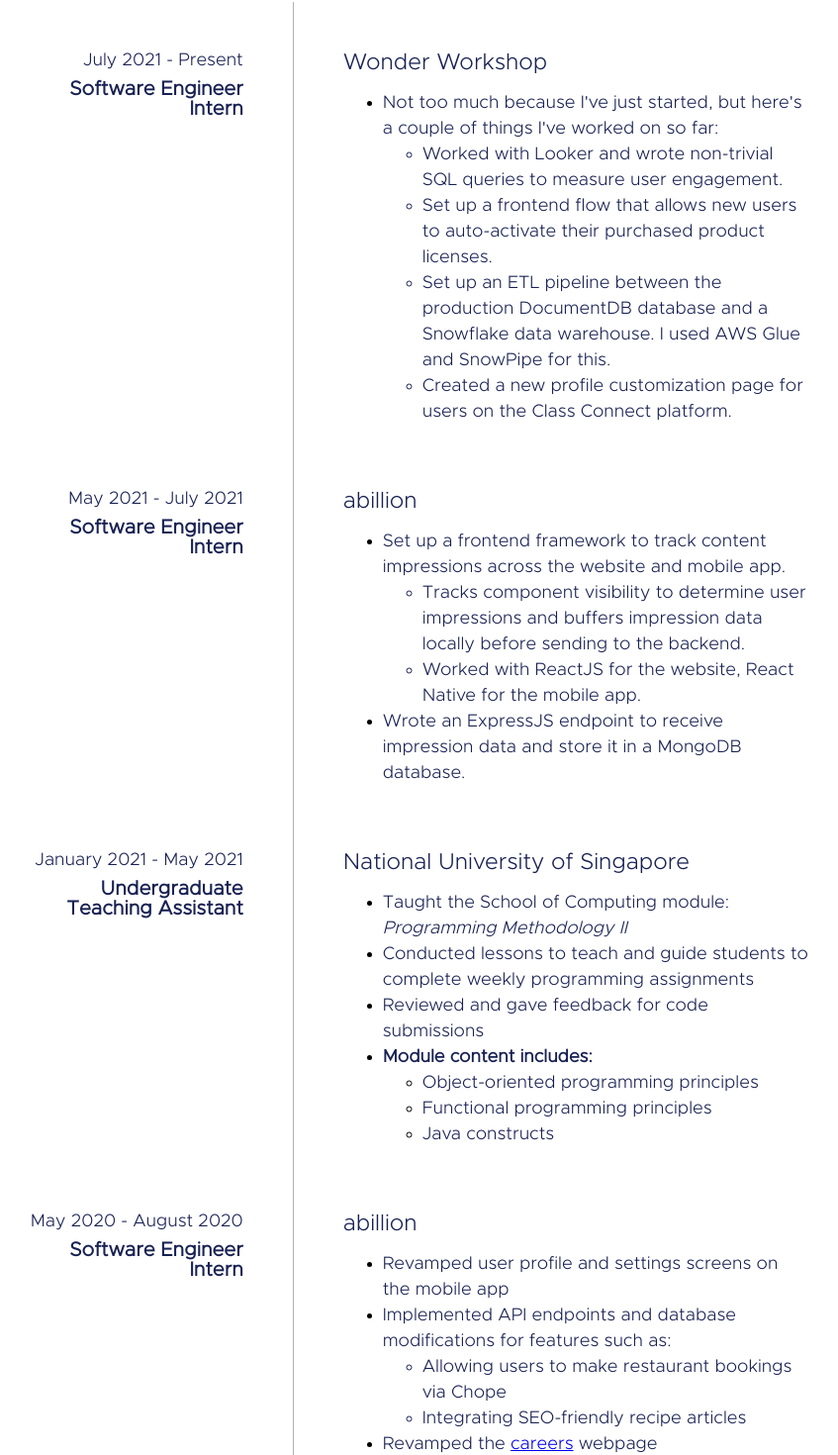
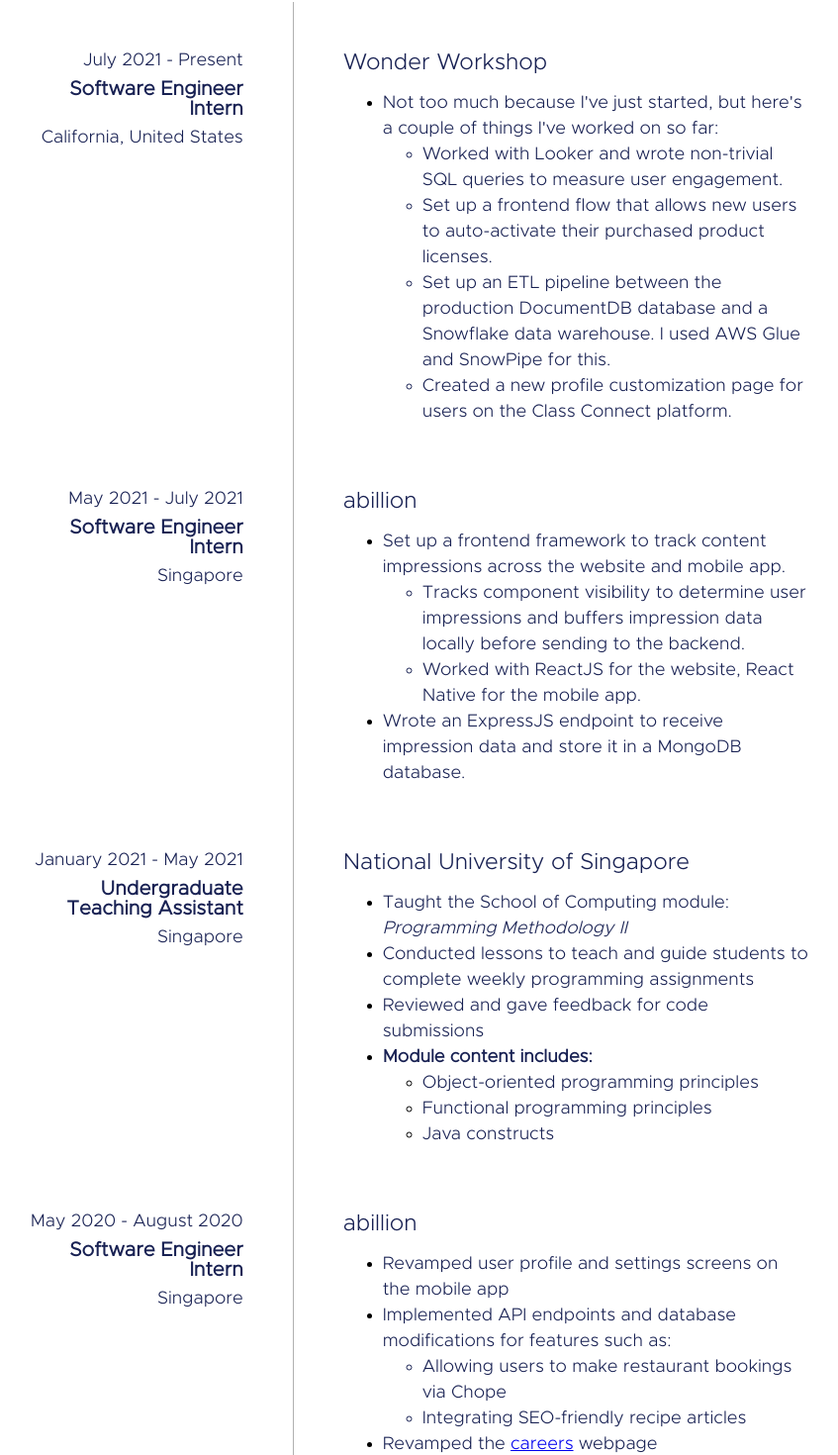
Before and after one commit to Silvernitro/portfolio, a React (Create React App) app: page / in a window 1280 px wide. Shown: the part 1171-2641 px from the top of the page at 99% size, without its empty margins (271-1118 px from the left). Built offline with nearby package versions, Linux system fonts and the light colour scheme.

Commit message:
Add location info to jobs

```diff
--- a/src/sections/Experience.js
+++ b/src/sections/Experience.js
@@ -7,7 +7,14 @@
 import AbillionTwo from "../copy/experiences/AbillionTwo";
 import WonderWorkshop from "../copy/experiences/WonderWorkshop";
 
-const SingleExperience = ({ date, roleTitle, title, content, isLast }) => (
+const SingleExperience = ({
+  date,
+  roleTitle,
+  location,
+  title,
+  content,
+  isLast,
+}) => (
   <>
     <ExperienceContainer>
       <LeftSection>
@@ -15,6 +22,7 @@
           {date}
         </Text>
         <Text style={{ fontSize: "20px", fontWeight: "800" }}>{roleTitle}</Text>
+        <Text style={{ "margin-top": "10px" }}>{location}</Text>
       </LeftSection>
 
       <VerticalDivider />
@@ -50,6 +58,7 @@
         date="July 2021 - Present"
         roleTitle="Software Engineer Intern"
         title="Wonder Workshop"
+        location="California, United States"
         content={<WonderWorkshop />}
       />
 
@@ -57,6 +66,7 @@
         date="May 2021 - July 2021"
         roleTitle="Software Engineer Intern"
         title="abillion"
+        location="Singapore"
         content={<AbillionTwo />}
       />
 
@@ -64,6 +74,7 @@
         date="January 2021 - May 2021"
         roleTitle="Undergraduate Teaching Assistant"
         title="National University of Singapore"
+        location="Singapore"
         content={<TA />}
       />
 
@@ -71,6 +82,7 @@
         date="May 2020 - August 2020"
         roleTitle="Software Engineer Intern"
         title="abillion"
+        location="Singapore"
         content={<Abillion />}
         isLast={true}
       />
```
